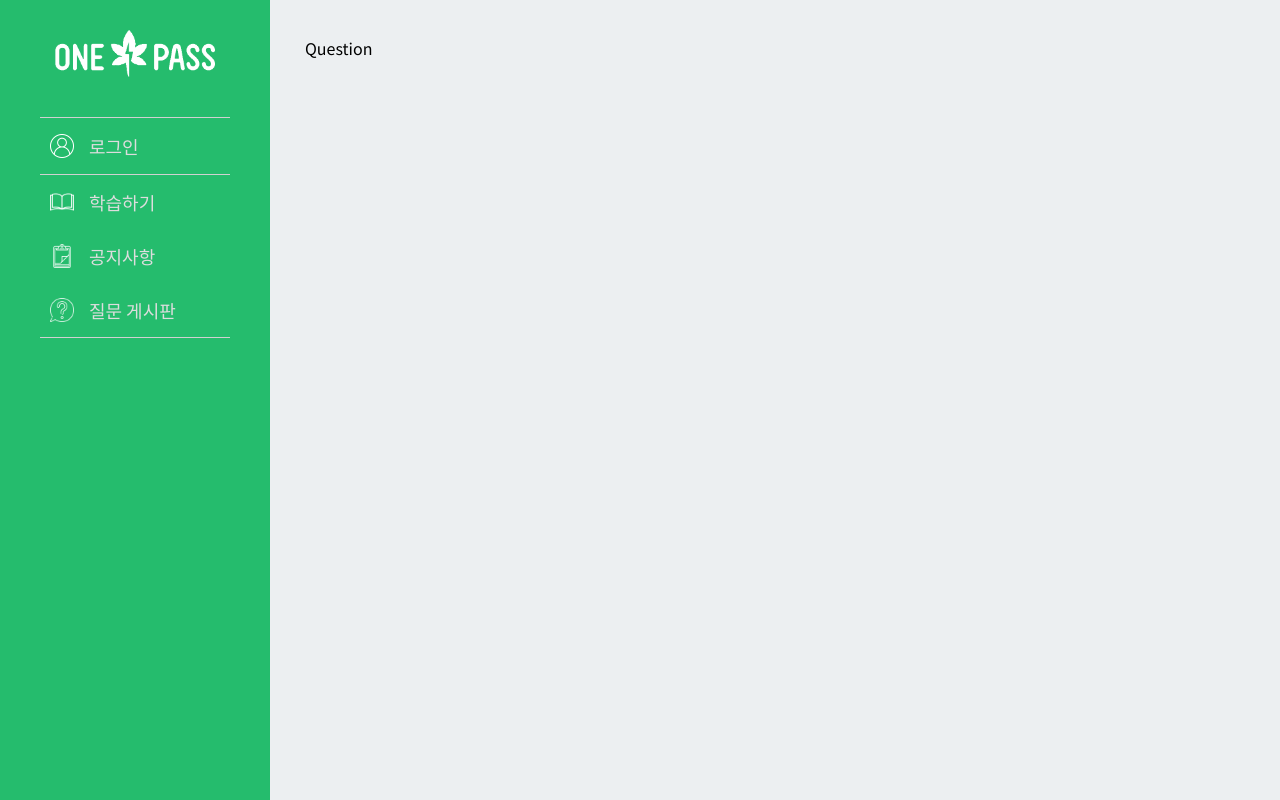
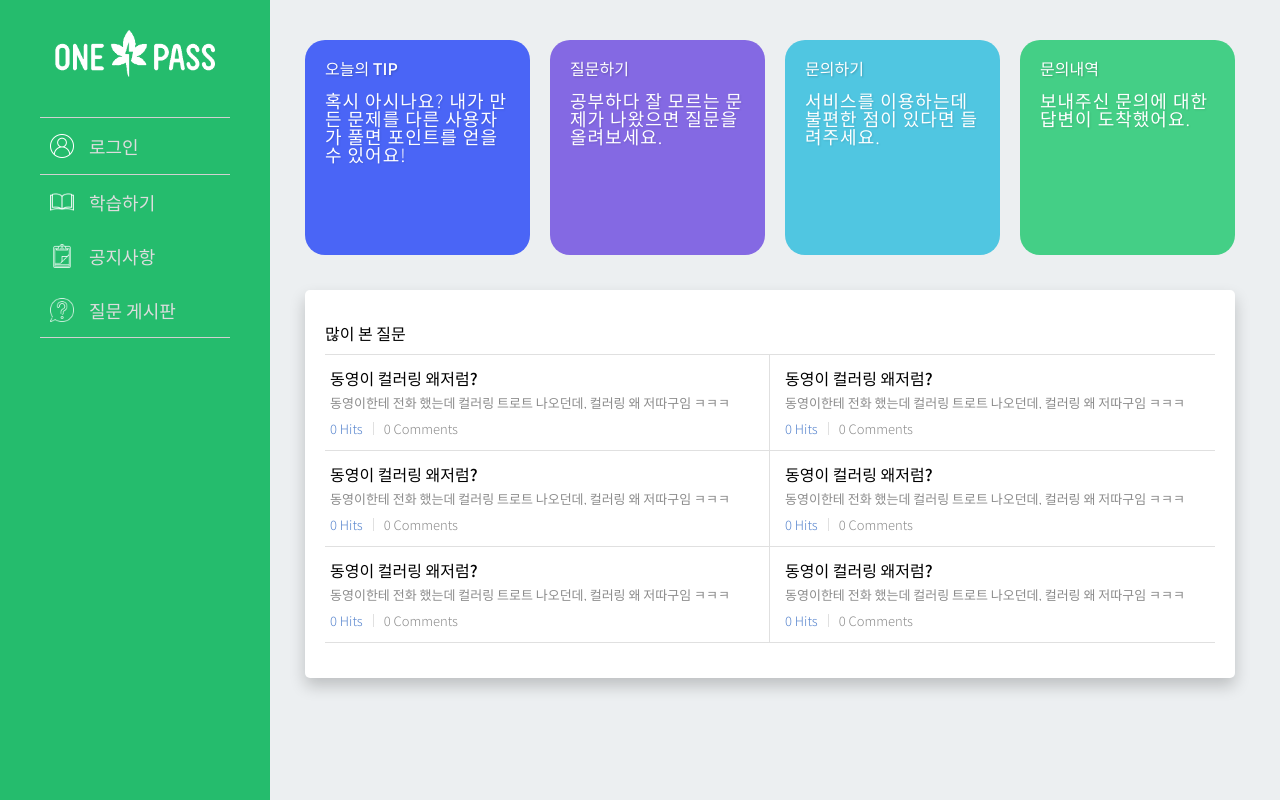
Before and after one commit to Team-Rev/Front-End, a React app: page /question in a window 1280 px wide. Built offline with nearby package versions, Linux system fonts and the light colour scheme.

Commit message:
질문 게시판 디자인

```diff
--- a/src/component/Main/Learnrecord/Container/Summary/Summary.js
+++ b/src/component/Main/Learnrecord/Container/Summary/Summary.js
@@ -49,7 +49,7 @@ export function Summary(props){
                 {totalInfo && <TotalSummary title="시험 횟수" info={totalInfo.examCount}/> }
                 {totalInfo && <TotalSummary title="맞힌 문제 수" info={totalInfo.totalCorrectCount}/> }
                 {totalInfo && <TotalSummary title="푼 문제 수" info={totalInfo.totalQuestionCount}/> }
-                {totalInfo && <TotalSummary title="평균 정답률" info={totalInfo.correctAverage}/> }
+                {totalInfo && <TotalSummary title="평균 정답률" info={totalInfo.correctAverage+"%"}/> }
             </ul>
         </div>
     );
--- a/src/component/Main/Pointrecord/Pointrecord.js
+++ b/src/component/Main/Pointrecord/Pointrecord.js
@@ -1,8 +1,16 @@
 import React from 'react';
+import { Container } from '../../Container/Container'
 
 export function Pointrecord (props) {
     return (
         <>
+            <Container content={PointBoard} info={props.info}/>
         </>
     );
 };
+
+function PointBoard(props){
+    return(
+        <div>point</div>
+    );
+}
--- a/src/component/Main/Question/Question.js
+++ b/src/component/Main/Question/Question.js
@@ -1,16 +1,126 @@
 import React from 'react';
 import { Container } from '../../Container/Container'
-
+import style from './Question.module.css'
 export function Question (props) {
     return (
-        <>
-            <Container content={Component}/>
-        </>
+        <Container content={QuestionBoard}/>
     );
 };
 
-const Component = () =>{
+const QuestionBoard = () =>{
     return(
-        <div>Question</div>
+        <>
+            <TopOfQuestion/>
+            <FrequentlyAskedQuestions/>
+            <TotalQuestion/>
+        </>
     );
 }
+
+function TopOfQuestion(props){
+    return(
+        <div className={style.Top__Container}>
+            <div className={style.TopSlider}>
+                <div className={style.ContentCard}>
+                    <div className={style.ContentTitle}>
+                        오늘의 TIP
+                    </div>
+                    <div className={style.ContentDetail}>
+                        혹시 아시나요? 내가 만든 문제를 다른 사용자가 풀면 포인트를 얻을 수 있어요!
+                    </div>
+                </div>
+                <div className={style.ContentCard}>
+                    <div className={style.ContentTitle}>
+                        질문하기
+                    </div>
+                    <div className={style.ContentDetail}>
+                        공부하다 잘 모르는 문제가 나왔으면 질문을 올려보세요.
+                    </div>
+                </div>
+                <div className={style.ContentCard}>
+                    <div className={style.ContentTitle}>
+                        문의하기
+                    </div>
+                    <div className={style.ContentDetail}>
+                        서비스를 이용하는데 불편한 점이 있다면 들려주세요.
+                    </div>
+                </div>
+                <div className={style.ContentCard}>
+                    <div className={style.ContentTitle}>
+                        문의내역
+                    </div>
+                    <div className={style.ContentDetail}>
+                        보내주신 문의에 대한 답변이 도착했어요.
+                    </div>
+                </div>
+            </div>
+        </div>
+    );
+}
+
+const FrequentCard = (props) => {
+    const article = props.article;
+    return(
+        <li className={style.FrequentContent}>
+            <div className={style.FrequentTitle}>{article.title}</div>
+            <div className={style.FrequentDetail}>{article.detail}</div>
+            <div className={style.FrequentInfo}>
+                <span className={style.FrequentHits} >{article.hits} Hits</span>
+                <span className={style.FrequentComments} >{article.comments} Comments</span>
+            </div>
+
+        </li>
+    );
+};
+
+function FrequentlyAskedQuestions(props){
+
+    const article = {
+        title : `동영이 컬러링 왜저럼?`,
+        detail : `동영이한테 전화 했는데 컬러링 트로트 나오던데, 컬러링 왜 저따구임 ㅋㅋㅋ`,
+        hits : 0,
+        comments : 0,
+    }
+    return(
+        <div className={style.FrequentlyBoard}>
+            <div className={style.Frequently}>
+                <div className={style.FrequentMain}>
+                    많이 본 질문
+                </div>
+                <div className={style.FrequentContentBoard}>
+                    <ul>
+                        <FrequentCard
+                            article={article}
+                        />
+                        <FrequentCard
+                            article={article}
+                        />
+                        <FrequentCard
+                            article={article}
+                        />
+                    </ul>
+                    <ul>
+                        <FrequentCard
+                            article={article}
+                        />
+                        <FrequentCard
+                            article={article}
+                        />
+                        <FrequentCard
+                            article={article}
+                        />
+                    </ul>
+                </div>
+            </div>
+        </div>
+
+    );
+}
+
+
+
+function TotalQuestion(props){
+    return(
+        <div></div>
+    );
+}
--- /dev/null
+++ b/src/component/Main/Question/Question.module.css
@@ -0,0 +1,123 @@
+.Top__Container{
+    overflow-x: auto;
+    overflow-y: hidden;
+    padding-bottom: 20px;
+}
+.Top__Container::-webkit-scrollbar{
+    display: none;
+}
+.TopSlider{
+    width: 100%;
+    height: 215px;
+    /* position: absolute; */
+    /* left:35px; */
+    /* top:0; */
+    display: flex;
+}
+
+.ContentCard{
+    min-width: 215px;
+    height: 215px;
+    margin-right: 20px;
+    background-color: #25bc6d;
+    border-radius: 20px;
+    padding:20px;
+    /* box-shadow: 0px 8px 16px 0px rgba(0,0,0,0.2); */
+}
+
+.ContentCard:first-child{
+    background-color: #4a65f6;
+}
+.ContentCard:nth-child(2){
+    background-color: #8469e3;
+}
+.ContentCard:nth-child(3){
+    background-color: #50c6e1;
+}
+.ContentCard:last-child{
+    background-color: #44cf86;
+    margin-right: 0px !important;
+}
+
+.ContentTitle{
+    font-size: 16px;
+    margin-bottom: 15px;
+    font-weight: 500;
+    color:white;
+    text-shadow: 1px 1px 2px rgba(0, 0, 0, 0.2);
+}
+
+.ContentDetail{
+    color:white;
+    font-size: 18px;
+    font-weight: 300;
+    letter-spacing: 1px;
+    text-shadow: 1px 1px 2px rgba(0, 0, 0, 0.1);
+
+}
+.FrequentlyBoard{
+    width: 100%;
+    margin-top: 15px;
+}
+.Frequently{
+    width: 100%;
+    box-shadow: 0px 8px 16px 0px rgba(0,0,0,0.2);
+    background-color: white !important;
+    border-radius: 5px ;
+    padding : 20px;
+}
+
+.FrequentMain{
+    margin-top: 15px;
+    height: 30px;
+    border-bottom: 1px solid rgb(224, 224, 224);
+    font-weight: 500;
+}
+
+.FrequentContentBoard{
+    display: flex;
+    margin-bottom: 15px;
+}
+
+.FrequentContentBoard ul{
+    width: 50%;
+}
+.FrequentContentBoard ul:first-child{
+    border-right: 1px solid rgb(224, 224, 224);
+}
+.FrequentContentBoard ul:nth-child(2) li{
+    padding-left: 15px;
+}
+.FrequentContent{
+    padding : 15px 15px 15px 5px;
+    border-bottom: 1px solid rgb(224, 224, 224);
+}
+.FrequentTitle{
+    font-weight: 500;
+    margin-bottom: 10px;
+}
+.FrequentDetail{
+    overflow:hidden;
+    text-overflow: ellipsis;
+    white-space: nowrap;
+    font-size: 13px;
+    color:#8c8c8c;
+    font-weight: 300;
+}
+.FrequentInfo{
+    margin-top: 10px;
+}
+.FrequentHits{
+    font-size: 13px;
+    color:#5885ce;
+    font-weight: 300;
+    display: inline-block;
+    padding-right: 10px;
+    border-right: 1px solid rgb(224, 224, 224);
+}
+.FrequentComments{
+    font-size: 13px;
+    color:#8c8c8c;
+    font-weight: 300;
+    margin-left: 10px;
+}
--- a/src/component/Main/Solveques/Solveques.js
+++ b/src/component/Main/Solveques/Solveques.js
@@ -1,11 +1,9 @@
 import React from 'react';
-import { Sidebar } from '../Sidebar/Sidebar'
 import { SolvequesForm } from '../Solveques/SolvequesForm'
 
 export function Solveques (props) {
     return (
         <>
-            <Sidebar isLogin={props.isLogin} setLoginOpen={props.setLoginOpen}/>
             <SolvequesForm/>
         </>
     );
```
